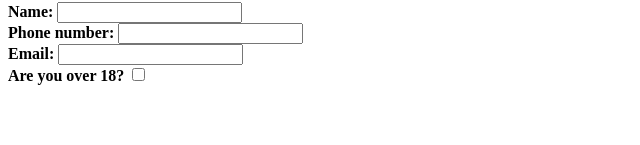
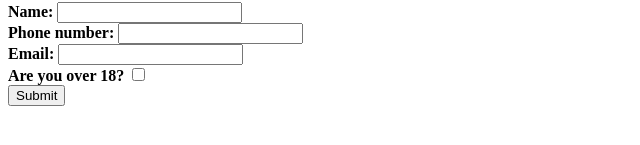
Before and after one commit to MrSONUU/cv, a plain HTML site: page Contact-me.html in a window 1280 px wide. Shown: the part 185-330 px from the top of the page, without its empty margins (0-640 px from the left). Drawn offline with Linux system fonts and the light colour scheme.

Commit message:
Update Contact-me.html

```diff
--- a/Contact-me.html
+++ b/Contact-me.html
@@ -25,6 +25,8 @@
         <br>
         <label>Are you over 18?</label>
         <input type="checkbox">
+            <br>
+        <input type="Submit">
     </b>
     </form>
 </body>
```
